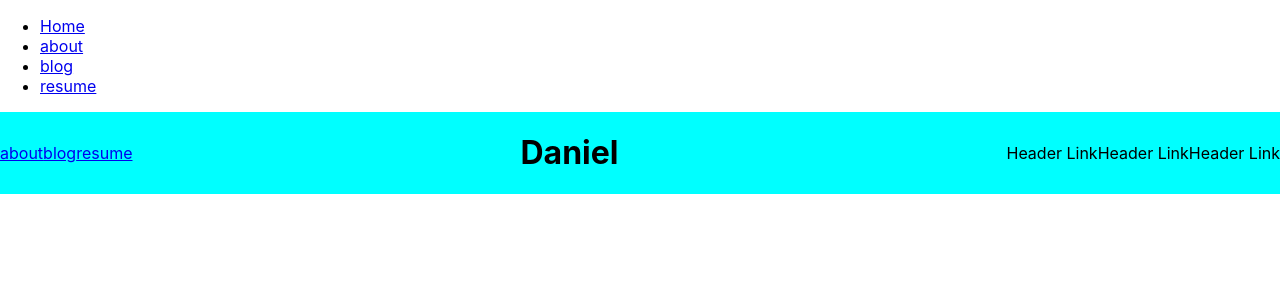
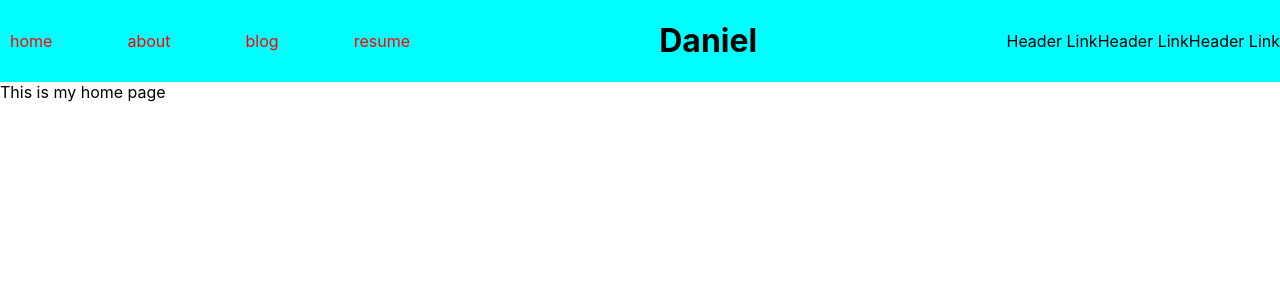
Before and after one commit to dbaigel1/personalWebsite, a React (Create React App) app in the folder personalwebsite/: page / in a window 1280 px wide. Shown: the top 300 px of the page. Built offline with nearby package versions, Linux system fonts and the light colour scheme.

Commit message:
completed react router for header

```diff
--- a/personalwebsite/src/About.js
+++ b/personalwebsite/src/About.js
@@ -1,5 +1,4 @@
 import React from 'react'
-
 
 function About() {
   return (
--- a/personalwebsite/src/App.css
+++ b/personalwebsite/src/App.css
@@ -7,7 +7,31 @@
 
 .headerelems {
   display: flex;
+  justify-content: space-between;
+  width: 400px;
+  padding-left: 10px;
+}
 
+.link {
+  text-decoration: none;
+}
+
+/* unvisited link */
+.link:link {
+  color: red;
+}
+
+
+/* mouse over link */
+.link:hover {
+  color: hotpink;
+  text-decoration: underline;
+}
+
+/* selected link */
+.link:active {
+  color: blue;
+  text-decoration: underline;
 }
 
 .headerlinks {
--- a/personalwebsite/src/App.js
+++ b/personalwebsite/src/App.js
@@ -1,12 +1,11 @@
 import React from 'react'
 import './App.css'
 import Header from "./components/Header"
-import Test from "./components/Test"
 
 function App() {
   return (
     <div>
-      <Test />
+      <Header />
     </div>
   )
 }
--- /dev/null
+++ b/personalwebsite/src/Home.js
@@ -0,0 +1,11 @@
+import React from "react"
+
+function Home(){
+    return (
+        <div>
+            This is my home page
+        </div>
+    )
+}
+
+export default Home
--- a/personalwebsite/src/components/Header.js
+++ b/personalwebsite/src/components/Header.js
@@ -1,30 +1,36 @@
 import React from "react"
-import HeaderElem from "./HeaderElem"
 import HeaderLink from "./HeaderLink"
+
+import {
+    BrowserRouter as Router,
+    Switch,
+    Route,
+    Link
+  } from "react-router-dom"
+  import About from "../About"
+  import Blog from "../Blog"
+  import Resume from "../Resume"
+  import Home from "../Home"
 
 
 
 function Header() {
 
-
     return (
-
+        <Router>
             <div className="header">
 
                 <div className="headerelems">
-                <HeaderElem
-                    link="/about"
-                    text="about"
-                />
-                <HeaderElem
-                    link="/blog"
-                    text="blog"
-                />
-                <HeaderElem
-                    link="/resume"
-                    text="resume"
-                />
+                    <Link to="/" className="link">home</Link>
+
+                    <Link to="/about" className="link">about</Link>
+
+                    <Link to="/blog" className="link">blog</Link>
+
+                    <Link to="/resume" className="link">resume</Link>
+
                 </div>
+
 
                 <h1>Daniel</h1>
                 <div className="headerlinks">
@@ -33,6 +39,26 @@ function Header() {
                     <HeaderLink/>
                 </div>
             </div>
+            <Switch>
+                <Route path="/about">
+
+                    <About />
+                </Route>
+                <Route path="/blog">
+
+                    <Blog />
+                </Route>
+                <Route path="/resume">
+
+                    <Resume />
+                </Route>
+                <Route path="/">
+                    <Home />
+                </Route>
+
+            </Switch>
+            </Router>
+
     )
 }
 
--- a/personalwebsite/src/components/HeaderElem.js
+++ /dev/null
@@ -1,11 +0,0 @@
-import React from "react"
-
-function HeaderElem(props){
-    return (
-        <div>
-            <a href={props.link}>{props.text}</a>
-        </div>
-    )
-}
-
-export default HeaderElem
--- a/personalwebsite/src/components/Test.js
+++ /dev/null
@@ -1,57 +0,0 @@
-import React from "react";
-import {
-  BrowserRouter as Router,
-  Switch,
-  Route,
-  Link
-} from "react-router-dom"
-import About from "../About"
-import Blog from "../Blog"
-import Header from "./Header"
-import Resume from "../Resume"
-
-function Test() {
-  return (
-    <Router>
-      <div>
-        <nav>
-          <ul>
-            <li>
-              <Link to="/">Home</Link>
-            </li>
-            <li>
-              <Link to="/about">about</Link>
-            </li>
-            <li>
-              <Link to="/blog">blog</Link>
-            </li>
-            <li>
-              <Link to="/resume">resume</Link>
-            </li>
-          </ul>
-        </nav>
-
-        {/* A <Switch> looks through its children <Route>s and
-            renders the first one that matches the current URL. */}
-        <Switch>
-          <Route path="/about">
-            <About />
-          </Route>
-          <Route path="/blog">
-            <Blog />
-          </Route>
-          <Route path="/resume">
-            <Resume />
-          </Route>
-          <Route path="/">
-            <Header />
-          </Route>
-
-        </Switch>
-      </div>
-    </Router>
-  )
-}
-
-
-export default Test
```
Lines whose indentation alone changed are shown as unchanged.
